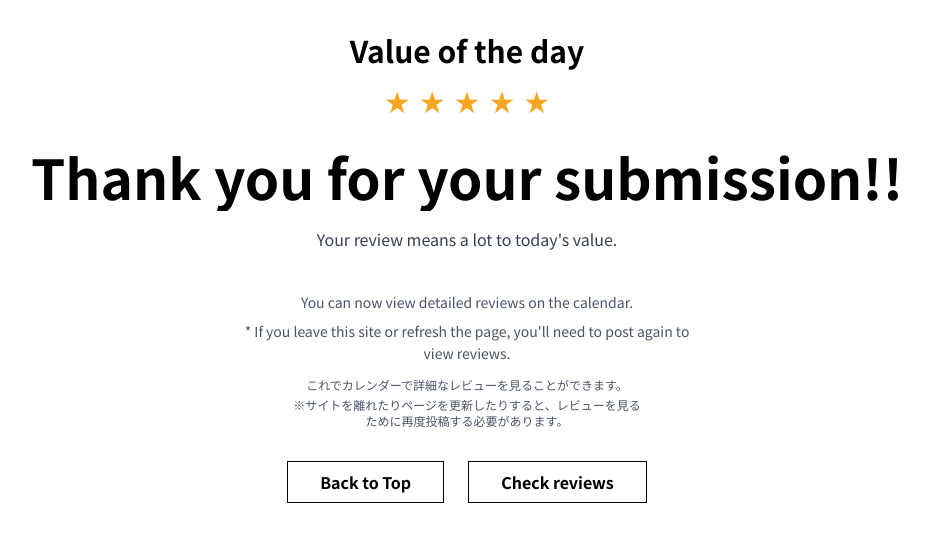
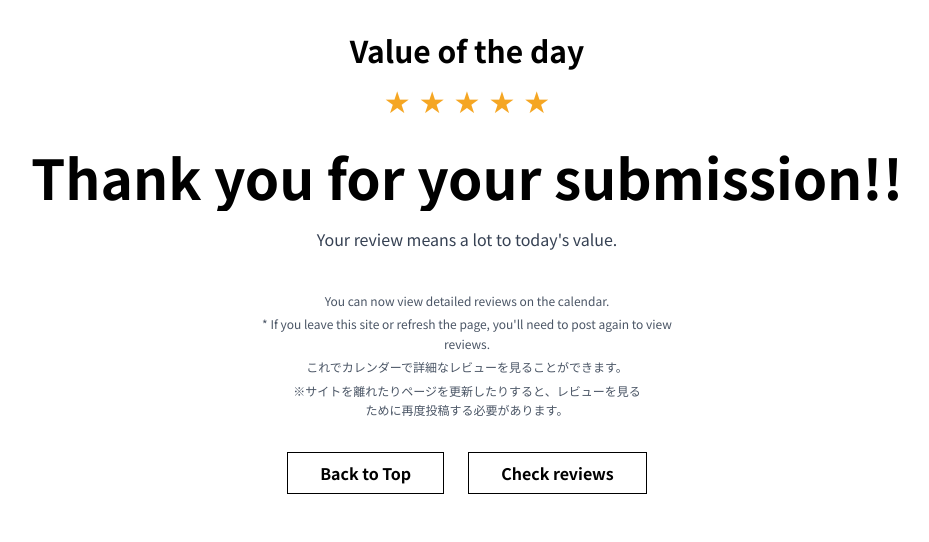
Before and after one commit to kobakanta/value-of-the-day, a Next.js app: page /thanks in a window 1280 px wide. Shown: the top 542 px of the page, without its empty margins (173-1102 px from the left). Built offline with nearby package versions, Linux system fonts and the light colour scheme.

Commit message:
UI refinement: Standardize English text size and spacing on Thanks page

```diff
--- a/src/app/thanks/page.tsx
+++ b/src/app/thanks/page.tsx
@@ -34,17 +34,17 @@ export default function ThanksPage() {
         Your review means a lot to today&apos;s value.
       </p>
 
-      <div className="text-sm text-gray-600 mb-8 text-center max-w-md leading-relaxed">
-        <p className="mb-1.5">
+      <div className="text-gray-600 mb-8 text-center max-w-md leading-relaxed text-xs">
+        <p className="mb-1">
           You can now view detailed reviews on the calendar.
         </p>
-        <p className="mb-3">
+        <p className="mb-1">
           * If you leave this site or refresh the page, you&apos;ll need to post again to view reviews.
         </p>
-        <p className="mb-1 text-xs">
+        <p className="mb-1">
           これでカレンダーで詳細なレビューを見ることができます。
         </p>
-        <p className="text-xs">
+        <p>
           ※サイトを離れたりページを更新したりすると、レビューを見る<br />ために再度投稿する必要があります。
         </p>
       </div>
```
